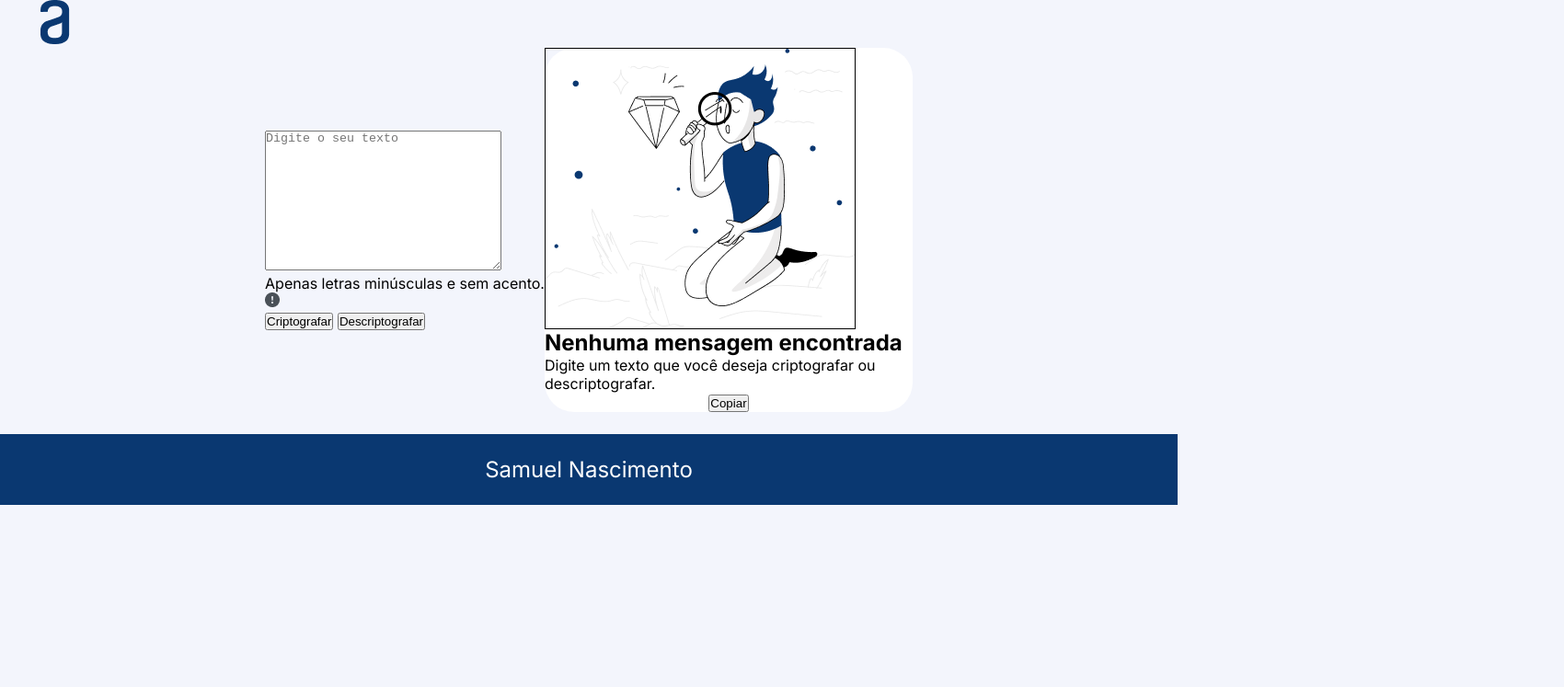
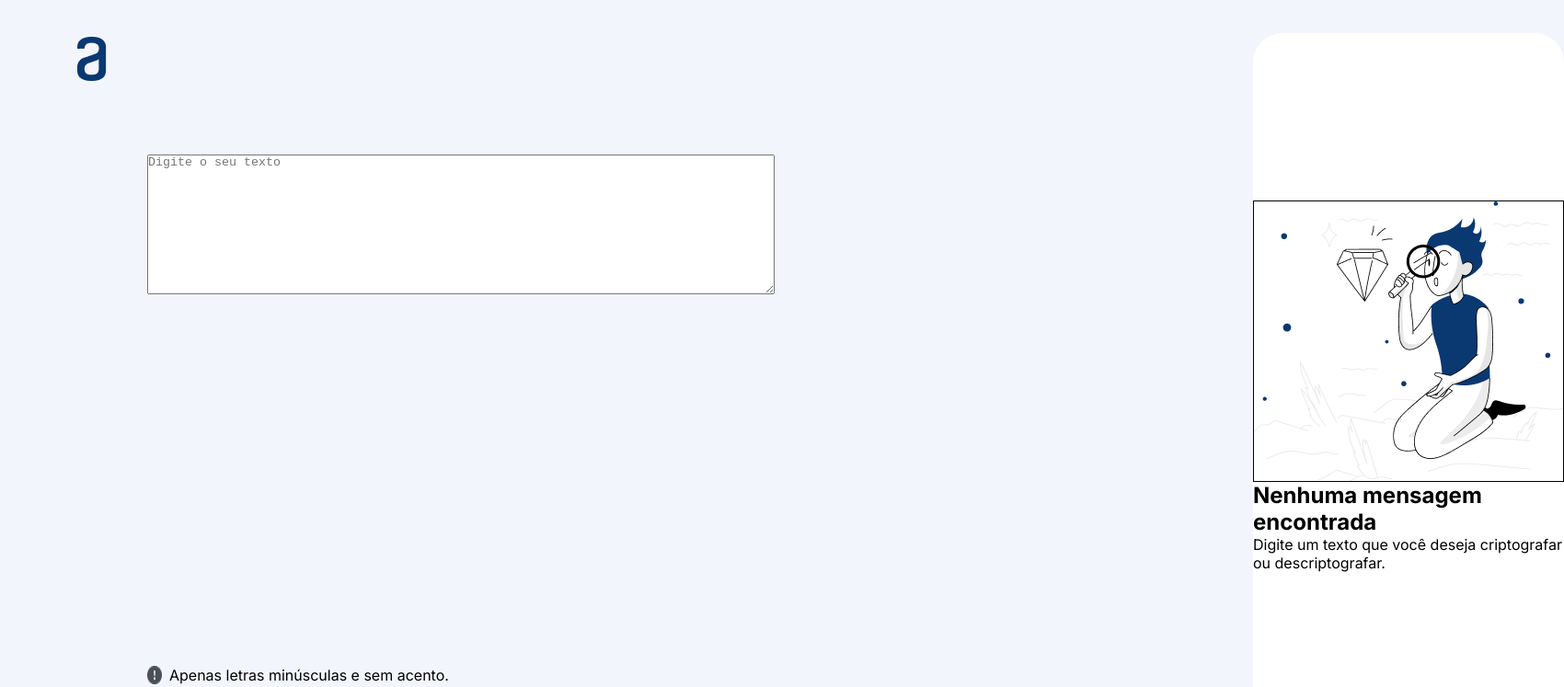
Before and after one commit to samuelnasc-dev/projeto-decodificador-texto, a plain HTML site: page projeto-decodificador-texto/index.html in a window 1280 px wide. Shown: the top 747 px of the page at 92% size, 1700 px wide, since content can reach past the window. Drawn offline with Linux system fonts and the light colour scheme.

Commit message:
update em style e no botao de copiar

```diff
--- a/projeto-decodificador-texto/index.html
+++ b/projeto-decodificador-texto/index.html
@@ -7,16 +7,14 @@
     <title>Decodificador de texto</title>
 </head>
 <body>
-    <header>
-        <img src="./assets/Frame 6.png" alt="Logo da Alura">
-    </header>
     <main class="pagina">
+        <img class="img__header" src="./assets/Frame 6.png" alt="Logo da Alura">
         <section class="pagina__conteudo">
             <div class="pagina__conteudo__decodificador">
                 <textarea class="pagina__conteudo__decodificador__input" id="" cols="30" rows="10" placeholder="Digite o seu texto"></textarea>
                 <div class="pagina__conteudo__decodificador__mensagem">
+                    <img src="./assets/bi_exclamation-circle-fill.png" alt="Ícone com um ponto de excalamação">
                     <p>Apenas letras minúsculas e sem acento.</p>
-                    <img src="./assets/bi_exclamation-circle-fill.png" alt="Ícone com um ponto de excalamação">
                 </div>
                 <div id="criptografyButton">
                     <button onclick="codificarTexto()" class="pagina__conteudo__decodificador__button__criptografar">Criptografar</button>
@@ -31,7 +29,7 @@
                 <p>Digite um texto que você deseja criptografar ou descriptografar.</p>
             </div>
             <div class="pagina__conteudo__copiar__button">
-                <button onclick="copiarTexto()" id="buttonCopiar">Copiar</button>
+                <button class="pagina__conteudo__copiar__copyButton" onclick="copiarTexto()" id="buttonCopiar">Copiar</button>
             </div>
         </section>
     </main>
--- a/projeto-decodificador-texto/scripts/app.js
+++ b/projeto-decodificador-texto/scripts/app.js
@@ -1,4 +1,6 @@
 // Autor: Samuel Nascimento
+limparCopyButton();
+
 let objeto = {
     text: ''
 }
@@ -30,7 +32,7 @@
 }
 
 function exibirResultado(){
-    limpar('.pagina__conteudo__copiar__resultado');
+    limpar('.pagina__conteudo__copiar');
     let campo = document.querySelector('.pagina__conteudo__copiar__resultado__texto');
     campo.innerHTML = objeto.text;
 }
@@ -39,9 +41,21 @@
     let divResultado = document.querySelector(nomeClass);
     let img = divResultado.querySelector('img');
     let paragrafo = divResultado.querySelector('p');
+    let button = divResultado.querySelector('button')
     // Esconde a imagem e o parágrafo
     img.style.display = 'none';
     paragrafo.style.display = 'none';
+    displayCopyButtonOn();
+}
+
+function limparCopyButton(){
+    let botaoEscondido = document.querySelector('.pagina__conteudo__copiar__copyButton');
+    botaoEscondido.style.display = "none"; // Mostrar o botão escondido
+}
+
+function displayCopyButtonOn(){
+    let botaoEscondido = document.querySelector('.pagina__conteudo__copiar__copyButton');
+    botaoEscondido.style.display = "block"; // Mostrar o botão escondido
 }
 
 function copiarTexto() {
--- a/projeto-decodificador-texto/style/style.css
+++ b/projeto-decodificador-texto/style/style.css
@@ -13,6 +13,7 @@
     padding: 0;
 }
 
+
 body {
     box-sizing: border-box;
     background-color: var(--cor-primaria);
@@ -21,21 +22,67 @@ body {
 .pagina {
     font-family: var(--font-primaria);
     display: flex;
-    align-items: center;
-    justify-content: center;
+    flex-direction: row;
+    /* align-items: center; */
+}
+
+.img__header {
+    margin: 40px auto auto 40px;
+}
+
+.pagina__conteudo__decodificador__input{
+    width: 42.5rem;
+    margin-right: 32.5rem;
+    margin-top: 10.5rem;
+}
+
+.pagina__conteudo__decodificador__mensagem {
+    display: flex;
+    flex-direction: row;
+    gap: 8px;
+    margin-top: 25rem;
+    margin-bottom: 16px;
+}
+
+#criptografyButton {
+    display: flex;
+    flex-direction: row;
+    gap: 24px;
+}
+
+.pagina__conteudo__decodificador__button__criptografar, .pagina__conteudo__decodificador__button__descriptografar {
+    border-radius: 24px;
+    width: 30rem;
+    padding: 24px;
+    font-size: 24px;
+    margin-bottom: 4.5rem;
+
+}
+
+.pagina__conteudo__decodificador__button__criptografar {
+    background-color: var(--cor-secudaria);
+    color: var(--cor-terciaria);
+}
+
+.pagina__conteudo__decodificador__button__descriptografar{
+    border: 1px solid var(--cor-secudaria);
+    background-color: var(--cor-primaria);
+    color: var(--cor-secudaria);
 }
 
 .pagina__conteudo__copiar {
     background-color: var(--cor-terciaria);
     width: 25rem;
+    height: 48rem;
     border-radius: 32px;
-    padding: auto;
-    /* margin: 40px 40px 1000px 40px; */
+    /* padding: auto; */
+    margin-right: 40px;
+    margin-top: 36px;
+    margin-bottom: 10px;
     display: flex;
     flex-direction: column;
     justify-content: center;
     align-items: center;
-
 }
 
 .pagina__conteudo__copiar__resultado__img{
@@ -43,6 +90,18 @@ body {
     display: flex;
     align-items: center;
     border: solid black 1px;
+}
+
+.pagina__conteudo__copiar__copyButton {
+    width: 21rem;
+    background-color: var(--cor-terciaria);
+    border: 1px solid var(--cor-secudaria);
+    color: var(--cor-secudaria);
+    padding: 24px;
+    font-size: 24px;
+    border-radius: 24px;
+    margin-bottom: 4.5rem;
+    margin-top: 400px;
 }
 
 .footer {
```
